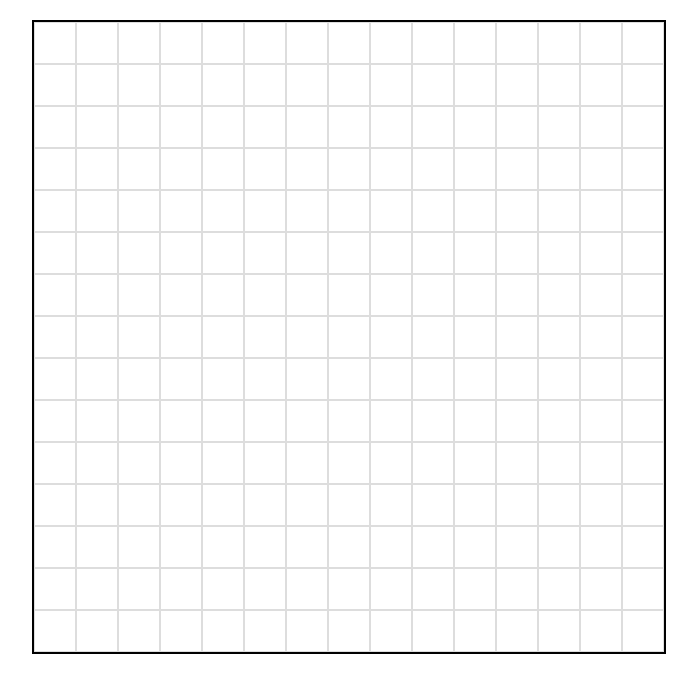
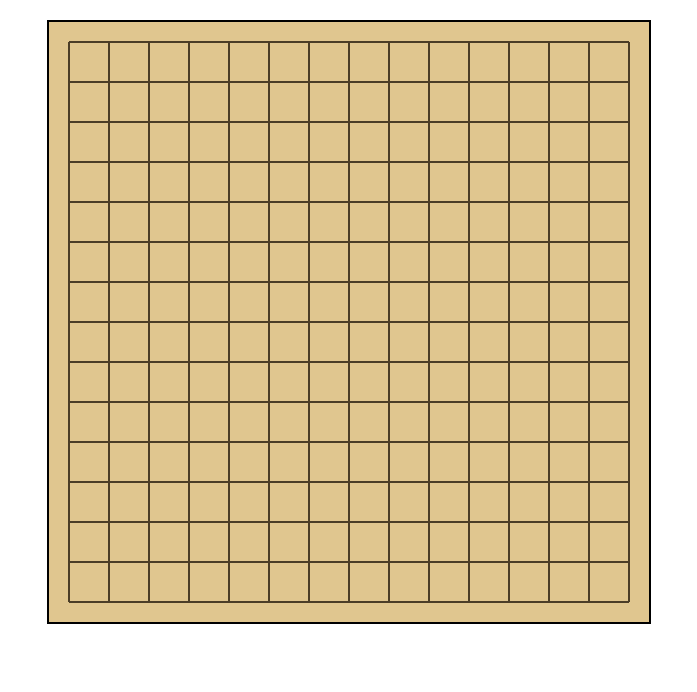
Before and after one commit to inandoutcheeseurger/Gomoku, a plain HTML site: page index.html in a window 1280 px wide. Shown: the whole page, without its empty margins (291-988 px from the left). Drawn offline with Linux system fonts and the light colour scheme.

Commit message:
Update main.css
updated board ui

```diff
--- a/css/main.css
+++ b/css/main.css
@@ -2,9 +2,9 @@
   display: grid;
   grid-template-columns: repeat(15, 40px); /* 15 columns, 40px wide each */
   grid-template-rows: repeat(15, 40px);    /* 15 rows, 40px high each */
-    gap: 2px;  /* Space between the cells */
-    width: 630px; /* 15 x 40px + gaps */
-    height: 630px; /* 15 x 40px + gaps */
+  /* removed the gap since it only makes it look wierd gappy between cells*/
+  width: 600px; /* 15 x 40px + gaps(removed) */
+  height: 600px; /* 15 x 40px + gaps(removed) */
   margin: 20px auto;
   border: 2px solid black;
 }
@@ -12,23 +12,71 @@
 .cell {
   width: 40px;
   height: 40px;
-    border: 1px solid #ddd;
-    background-color: white;
+  background-color: #e0c68f;
   cursor: pointer;
   display: flex;
   justify-content: center;
   align-items: center;
+  position: relative;
+  /* Remove borders from each cell to create the solid board appearance */
+}
+
+.cell::before, .cell::after {
+  content: "";
+  position: absolute;
+  background-color: #4b3d27; /* Dark brown for "+" lines */
+}
+
+/* Horizontal line for the "+" in the center of each cell */
+.cell::before {
+  height: 2px;
+  width: 100%; /* Adjust size to fit inside the cell */
+  top: 50%;
+  left: 50%;
+  transform: translate(-50%, -50%);
+}
+
+/* Vertical line for the "+" in the center of each cell */
+.cell::after {
+  width: 2px;
+  height: 100%; /* Adjust size to fit inside the cell */
+  top: 50%;
+  left: 50%;
+  transform: translate(-50%, -50%);
+}
+
+/* First row: Cut off top half of the vertical line */
+.cell:nth-child(-n+15)::after {
+  clip-path: inset(50% 0% 0% 0%); /* Removes the top half */
+}
+
+/* Last row: Cut off bottom half of the horizontal line */
+.cell:nth-child(n+211):nth-child(-n+225)::after {
+  clip-path: inset(0% 0% 50% 0%); /* Removes the bottom half */
+  width: 2px;
+}
+
+/* First column: Cut off left half of the vertical line */
+.cell:nth-child(15n + 1)::before {
+  clip-path: inset(0% -10% 0% 50%); /* Removes the left half */
+}
+
+/* Last column: Cut off right half of the vertical line */
+.cell:nth-child(15n)::before {
+  clip-path: inset(0% 50% 0% 0%); /* Removes the right half */
 }
 
 .black, .white {
   width: 28px;
   height: 28px;
   border-radius: 50%;
+  z-index: 1;
 }
-  .black{
+
+.black {
   background-color: black;
 }
-  .white{
+
+.white {
   background-color: white;
-    border: 2px solid black;
 }
```
Lines whose indentation alone changed are shown as unchanged.
